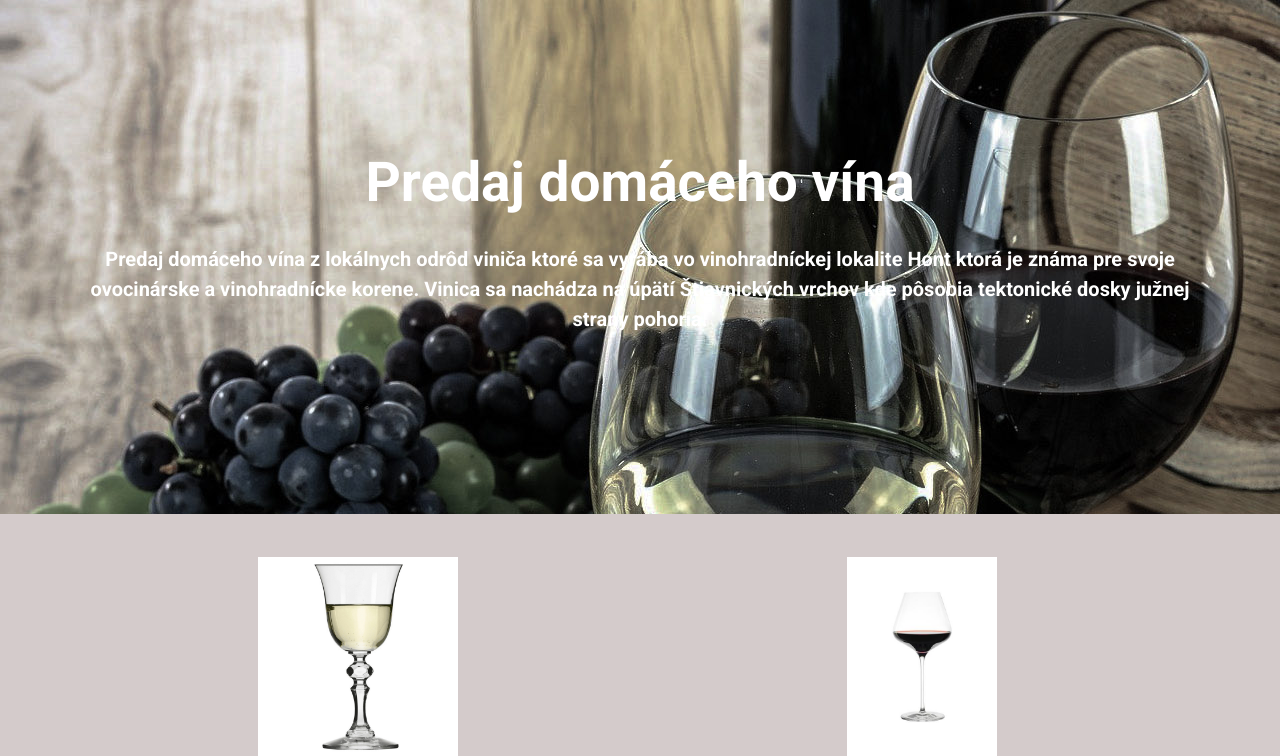
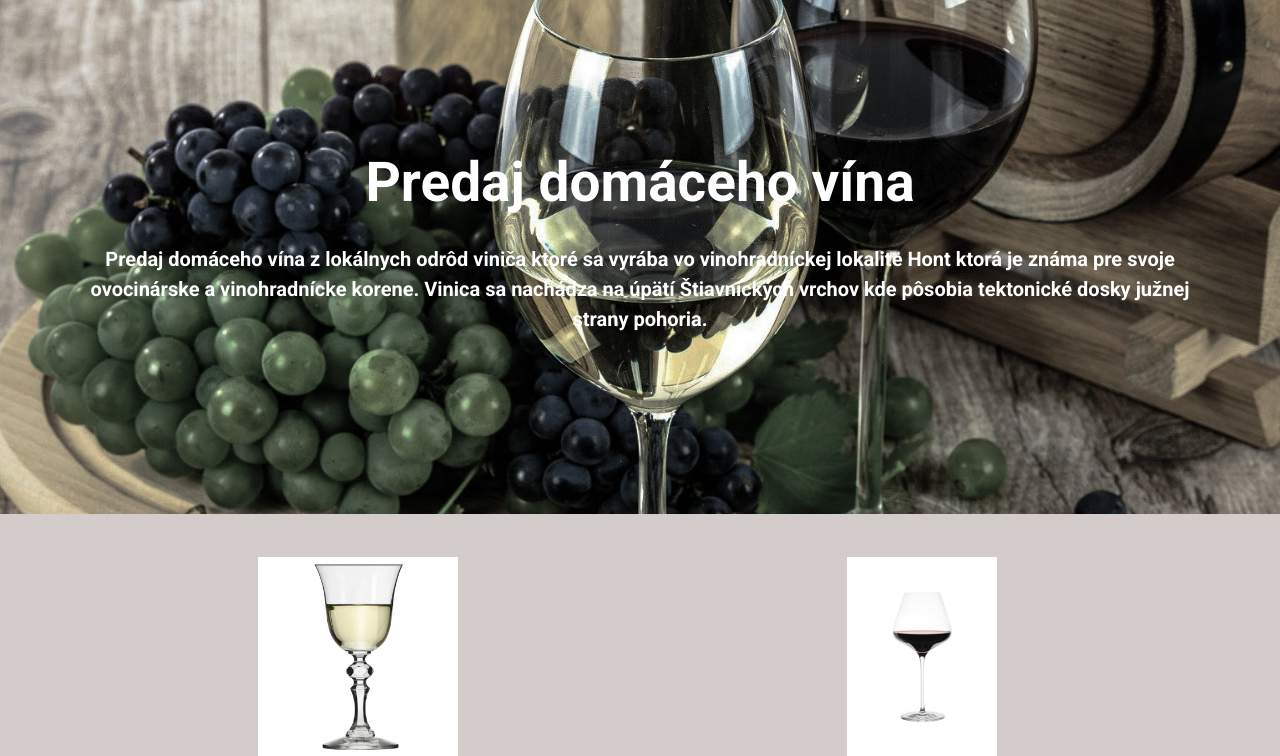
Before and after one commit to Jancikos/vino-kostor, a PHP site: page / in a window 1280 px wide. Shown: the part 90-846 px from the top of the page. Run offline with PHP 8.4, Linux system fonts and the light colour scheme.

Commit message:
upravenie spravania background fotky

```diff
--- a/css/stranka.css
+++ b/css/stranka.css
@@ -54,7 +54,12 @@ header h1 {
 
 #pozadie {
     min-height: 500px;
-    background: url(../obrazky/skzpe.jpg) no-repeat 0px 0px ;
+
+    background-image: url(../obrazky/skzpe.jpg);
+    background-position: center;
+    background-repeat: no-repeat;
+    background-size: cover;
+
     text-align: center;
     font-size: 20px;
     color: rgb(255, 255, 255);
```
